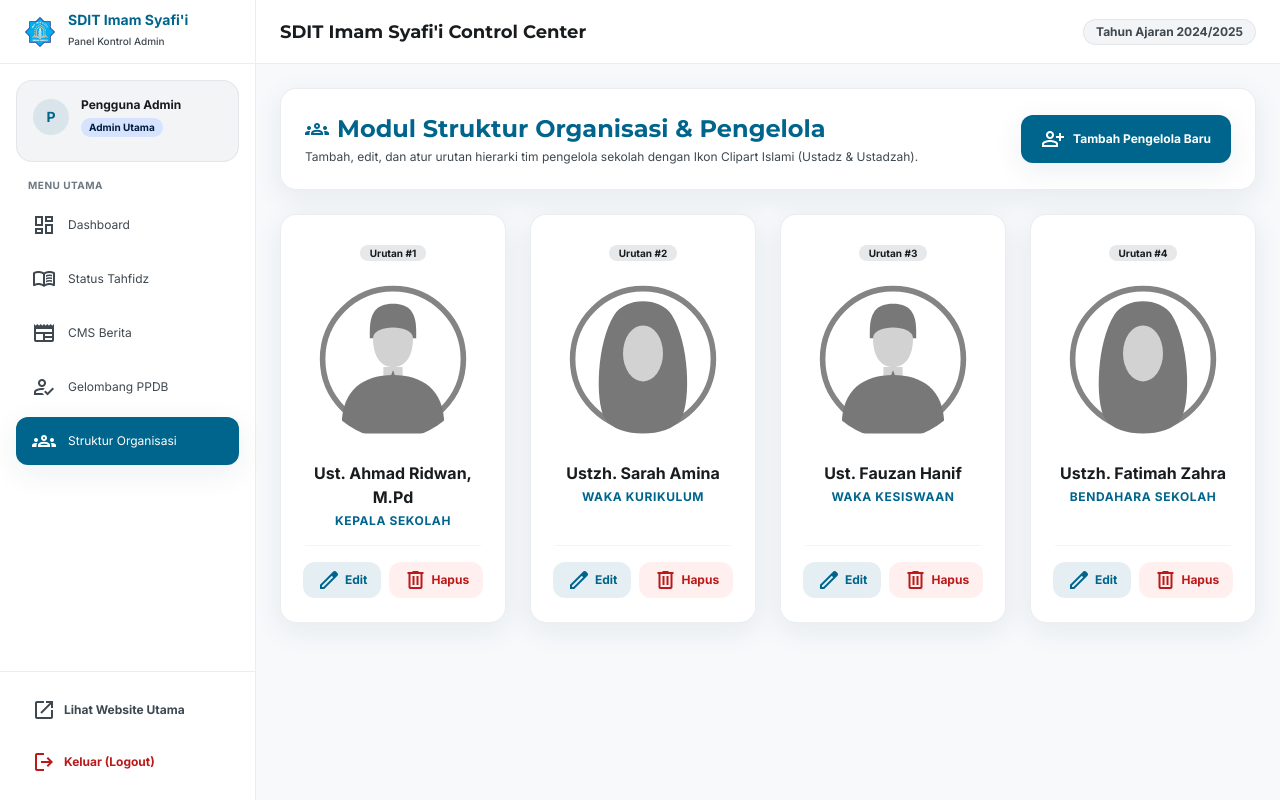
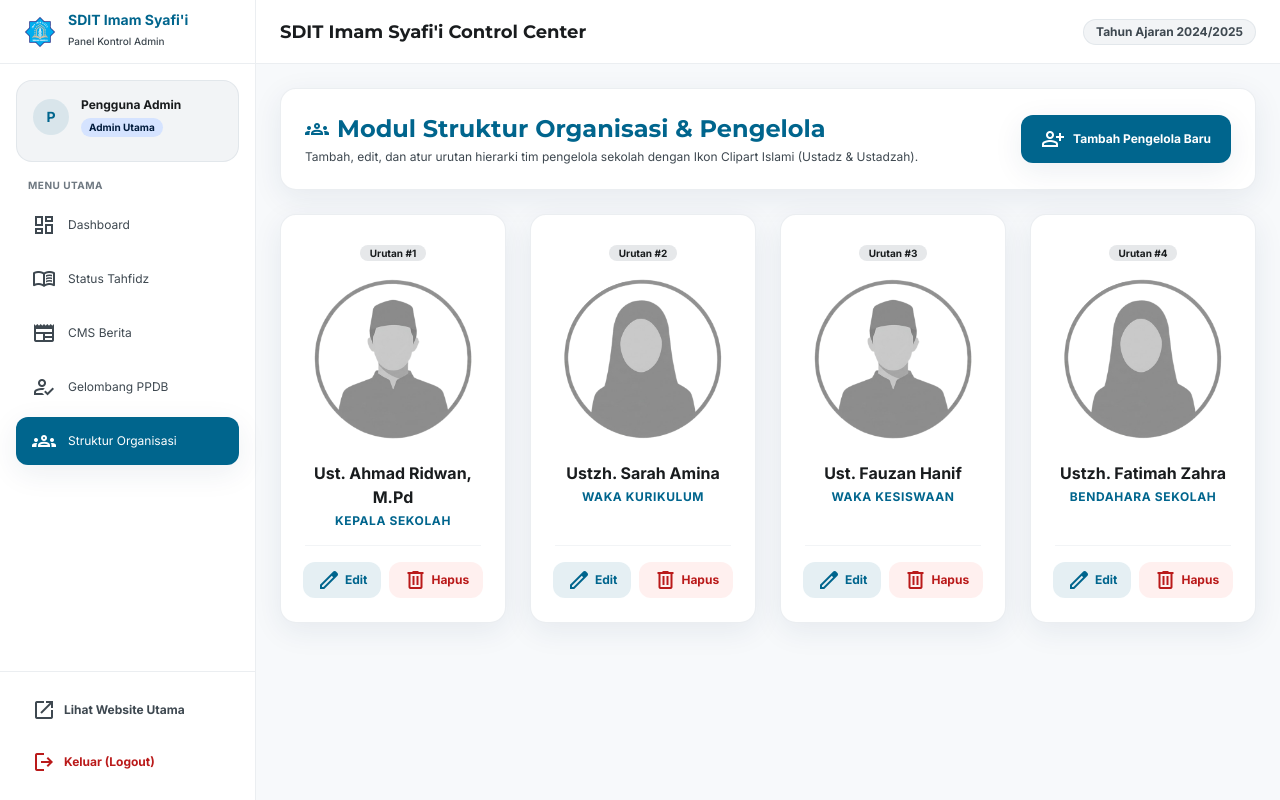
Before and after one commit to hafidzullah-onlearning/sdit-imam-syafii, a Next.js app: page /admin/struktur in a window 1280 px wide. Built offline with nearby package versions, Linux system fonts and the light colour scheme; no server answers; the database is empty.

Commit message:
feat: add IslamicAvatar component and associated avatar assets

```diff
--- a/src/components/icons/IslamicAvatars.tsx
+++ b/src/components/icons/IslamicAvatars.tsx
@@ -5,58 +5,24 @@ interface AvatarProps {
   size?: number;
 }
 
-/**
- * Ustadz Avatar Icon - 100% Pure SVG Vector (Clean White Background Inside Ring, 0% Checkerboard, No Cache Delay)
- */
 export function UstadzAvatar({ className = "", size = 120 }: AvatarProps) {
   return (
     <div
       className={`relative inline-flex items-center justify-center rounded-full overflow-hidden ${className}`}
       style={{ width: size, height: size }}
     >
-      <svg
-        viewBox="0 0 200 200"
-        fill="none"
-        xmlns="http://www.w3.org/2000/svg"
-        className="w-full h-full"
-      >
-        {/* Background Circle inside Frame - Pure Clean White */}
-        <circle cx="100" cy="100" r="88" fill="#FFFFFF" />
-
-        {/* Outer Circular Border Ring */}
-        <circle cx="100" cy="100" r="88" stroke="#848484" strokeWidth="7" fill="none" />
-
-        {/* Peci / Kopiah Cap */}
-        <path
-          d="M71 66 C71 42 79 31 100 31 C121 31 129 42 129 66 V74 H71 V66 Z"
-          fill="#787878"
-        />
-
-        {/* Face Contour */}
-        <path
-          d="M75 74 C75 56 125 56 125 74 C125 96 116 110 100 110 C84 110 75 96 75 74 Z"
-          fill="#D2D2D2"
-        />
-
-        {/* Neck Area with V-Notch */}
-        <path d="M88 110 H112 V130 H88 Z" fill="#D2D2D2" />
-        <path
-          d="M100 114 L94 130 H106 L100 114 Z"
-          fill="#787878"
-        />
-
-        {/* Koko Shirt / Shoulders Silhouette */}
-        <path
-          d="M36 182 C36 138 64 120 100 120 C136 120 164 138 164 182 V193 H36 V182 Z"
-          fill="#787878"
-        />
-      </svg>
+      {/* eslint-disable-next-line @next/next/no-img-element */}
+      <img
+        src="/avatar-ustadz.png"
+        alt="Avatar Ustadz"
+        className="w-full h-full object-cover rounded-full"
+      />
     </div>
   );
 }
 
 /**
- * Ustadzah Avatar Icon - 100% Pure SVG Vector (Clean White Background Inside Ring, 0% Checkerboard, No Cache Delay)
+ * Ustadzah Avatar Icon - Replaceable Image Asset
  */
 export function UstadzahAvatar({ className = "", size = 120 }: AvatarProps) {
   return (
@@ -64,27 +30,12 @@ export function UstadzahAvatar({ className = "", size = 120 }: AvatarProps) {
       className={`relative inline-flex items-center justify-center rounded-full overflow-hidden ${className}`}
       style={{ width: size, height: size }}
     >
-      <svg
-        viewBox="0 0 200 200"
-        fill="none"
-        xmlns="http://www.w3.org/2000/svg"
-        className="w-full h-full"
-      >
-        {/* Background Circle inside Frame - Pure Clean White */}
-        <circle cx="100" cy="100" r="88" fill="#FFFFFF" />
-
-        {/* Outer Circular Border Ring */}
-        <circle cx="100" cy="100" r="88" stroke="#848484" strokeWidth="7" fill="none" />
-
-        {/* Outer Hijab Drape Silhouette */}
-        <path
-          d="M52 174 C40 152 42 80 64 45 C78 22 122 22 136 45 C158 80 160 152 148 174 C139 188 120 193 100 193 C80 193 61 188 52 174 Z"
-          fill="#787878"
-        />
-
-        {/* Face Oval Opening */}
-        <ellipse cx="100" cy="93" rx="25" ry="35" fill="#D2D2D2" />
-      </svg>
+      {/* eslint-disable-next-line @next/next/no-img-element */}
+      <img
+        src="/avatar-ustadzah.png"
+        alt="Avatar Ustadzah"
+        className="w-full h-full object-cover rounded-full"
+      />
     </div>
   );
 }
```
Also changed, not shown: public/avatar-ustadz.png, public/avatar-ustadzah.png.
